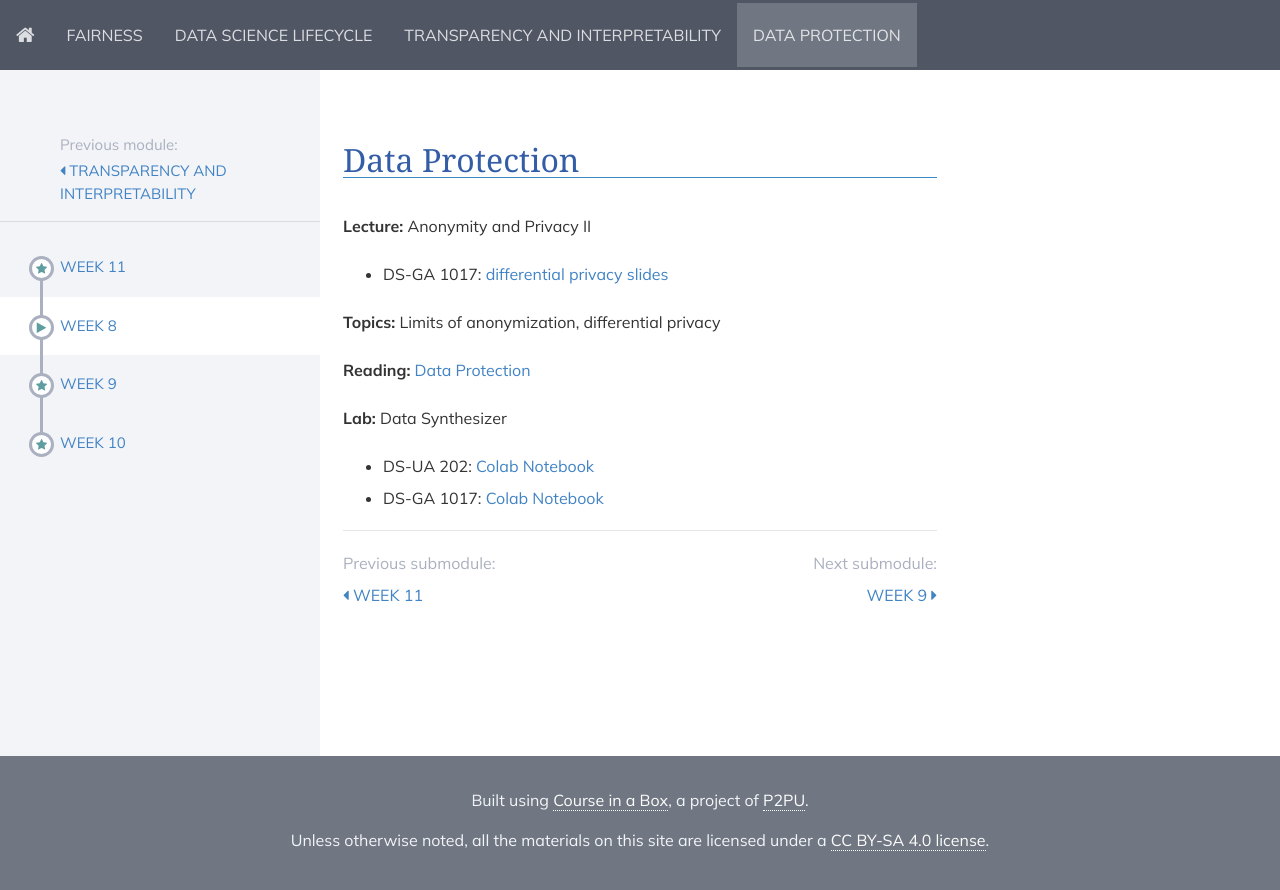
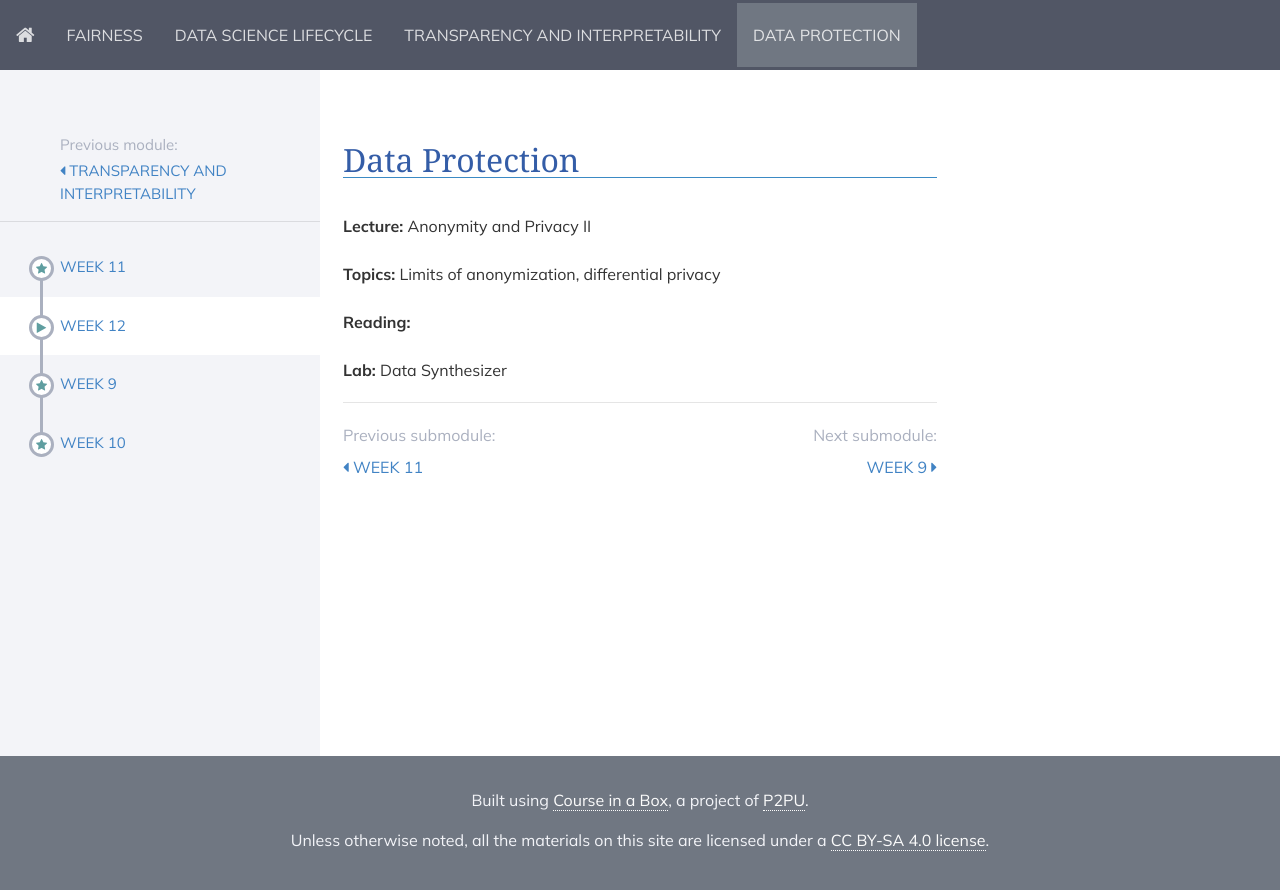
Before and after one commit to DataResponsibly/rds24, a Jekyll site: the page built from modules/data_protection/_posts/2000-01-02-week8.md, in a window 1280 px wide. Shown: the top 890 px of the page. Built offline with Jekyll 4.4.1, drawn with Linux system fonts in a browser that asks for light colours; nearby versions of some CDN libraries.

Commit message:
Update 2000-01-02-week8.md

```diff
--- a/modules/data_protection/_posts/2000-01-02-week8.md
+++ b/modules/data_protection/_posts/2000-01-02-week8.md
@@ -1,21 +1,18 @@
 ---
-title: Week 8
+title: Week 12
 ---
 
 ## Data Protection
 
 **Lecture:** Anonymity and Privacy II
 
-<!-- * DS-UA 202: [differential privacy slides](../../../assets/7_privacy_202.pdf) -->
-* DS-GA 1017: [differential privacy slides](../../../assets/7_8_Privacy_1017.pdf)
+<!-- * DS-GA 1017: [differential privacy slides](../../../assets/7_8_Privacy_1017.pdf) -->
 
 **Topics:** Limits of anonymization, differential privacy
 
-**Reading:**  [Data Protection](../../../assets/protection_reader_2023.pdf)
+**Reading:**  <!-- [Data Protection](../../../assets/protection_reader_2023.pdf) -->
 
 **Lab:** Data Synthesizer
 
-* DS-UA 202: [Colab Notebook]()
-<!-- (https://colab.research.google.com/drive/1y_gw86pcMQDQUSXr4KVuTmrSN3hb5VX9?usp=sharing) -->
-* DS-GA 1017: [Colab Notebook](https://drive.google.com/file/d/19JZNI0MS08kjgI0O9ozmPmsyxd1R4jqi/view?usp=sharing)
-<!-- (https://colab.research.google.com/drive/1B0L4-VJbTZanptPMml4i-H442EfG5noZ?usp=sharing) -->
+<!-- * DS-UA 202: [Colab Notebook]() -->
+<!-- * DS-GA 1017: [Colab Notebook](https://drive.google.com/file/d/19JZNI0MS08kjgI0O9ozmPmsyxd1R4jqi/view?usp=sharing) -->
```
